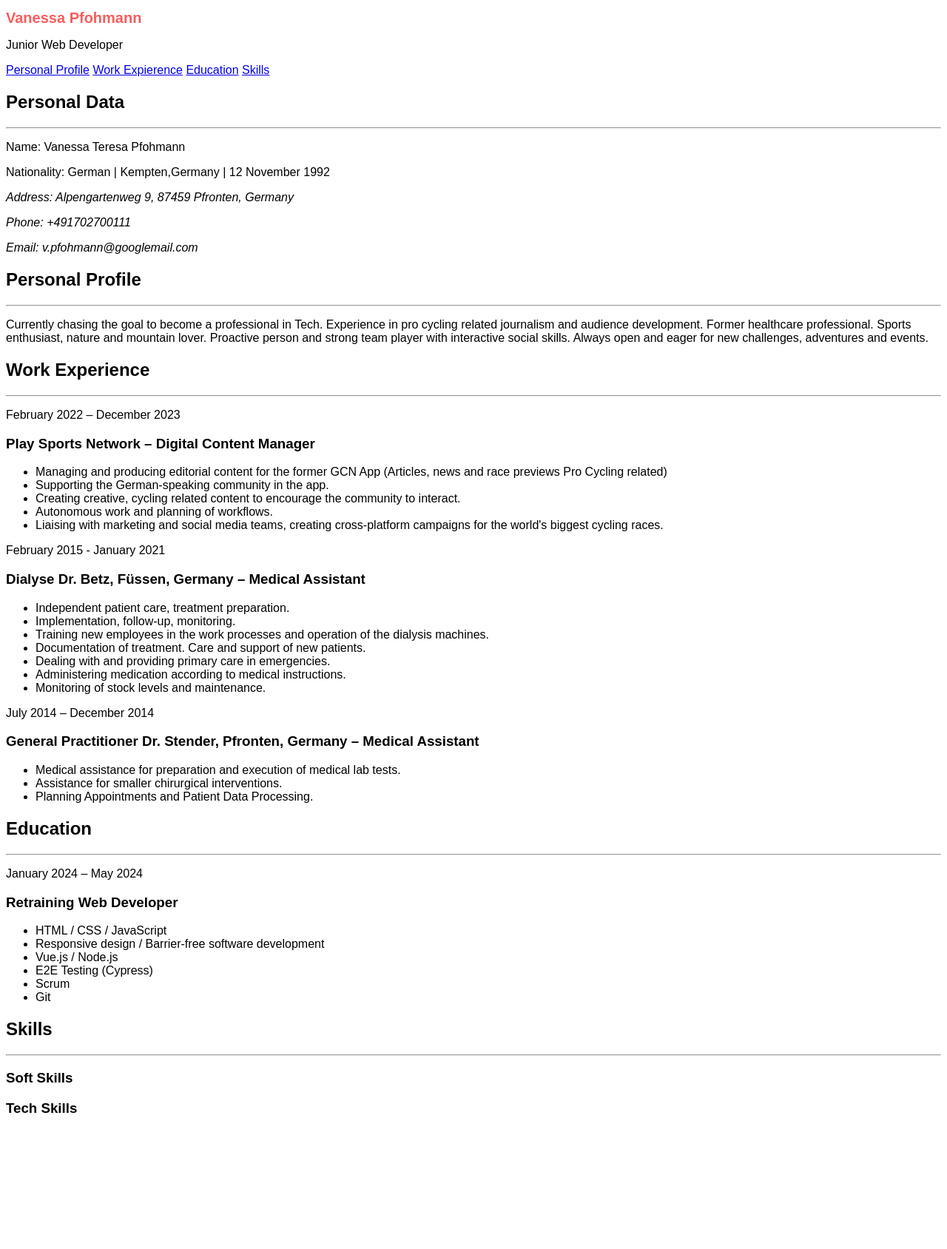
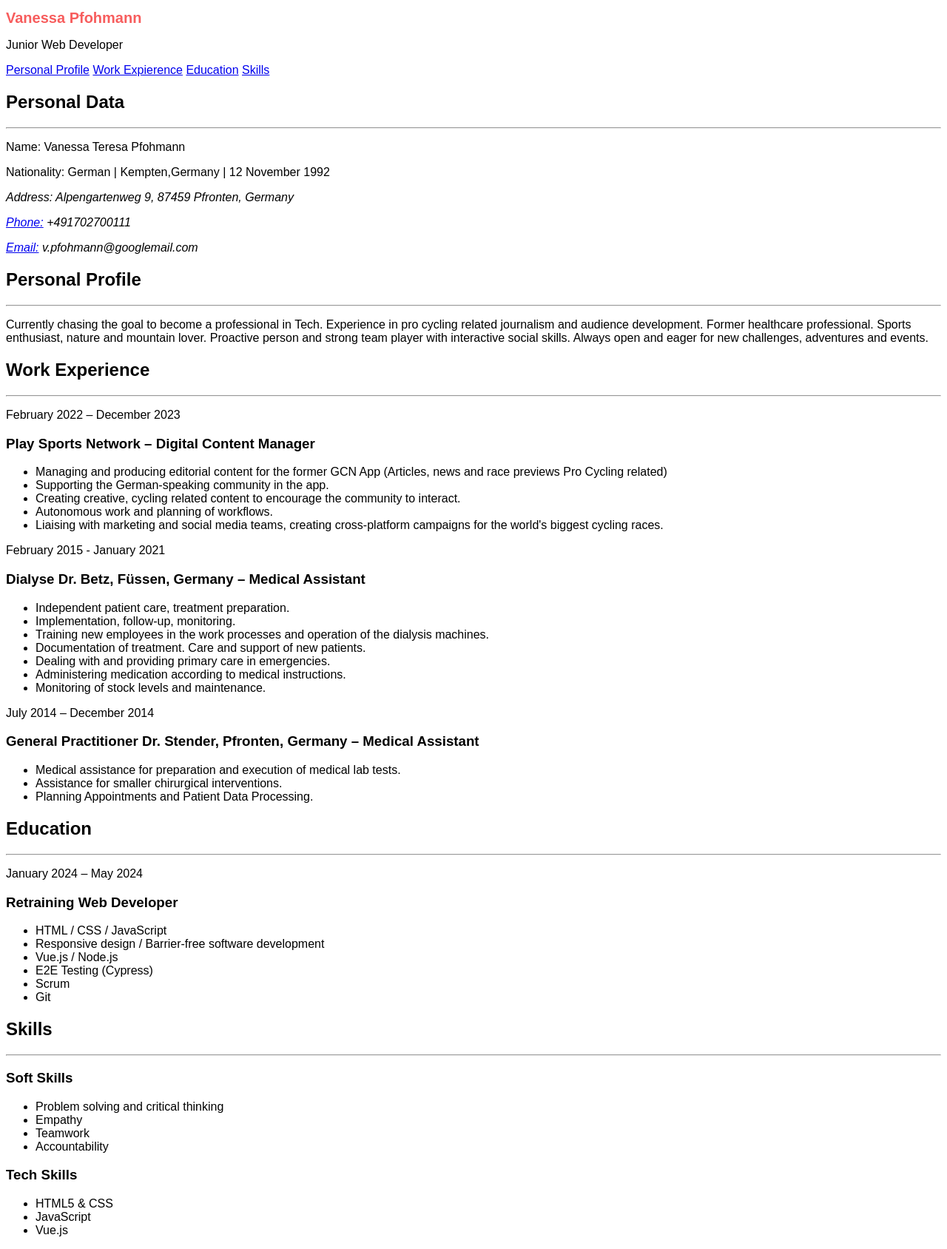
Before and after one commit to alpenkind/CV, a plain HTML site: page index.html in a window 1280 px wide. Shown: the whole page at 74% size. Before the commit the page ends 1527 px from the top, so only its background shows below. Drawn offline with Linux system fonts and the light colour scheme.

Commit message:
fonts integration

```diff
--- a/index.html
+++ b/index.html
@@ -8,10 +8,14 @@
     <meta name="viewport" content="width=device-width, initial-scale=1.0" />
     <title>CV</title>
     <link rel="stylesheet" href="style.css" />
+    <link rel="preconnect" href="https://fonts.googleapis.com">
+    <link rel="preconnect" href="https://fonts.gstatic.com" crossorigin>
+    <link href="https://fonts.googleapis.com/css2?family=Roboto&display=swap" rel="stylesheet">
+
 </head>
 
 <body>
-    <header>
+    <header class="top">
         <h1>Vanessa Pfohmann</h1>
         <p>Junior Web Developer</p>
         <nav>
@@ -37,8 +41,9 @@
                     <span class="first">Address:</span> Alpengartenweg 9, 87459 Pfronten,
                     Germany
                 </p>
-                <p><span class="first">Phone:</span> +491702700111</p>
-                <p><span class="first">Email:</span> v.pfohmann@googlemail.com</p>
+                <p><a href="tel:+491702700111"><span class="first">Phone:</span></a> +491702700111</p>
+                <p><a href="mailto:v.pfohmann@googlemail.com"><span class="first">Email:</span></a>
+                    v.pfohmann@googlemail.com</p>
             </address>
         </article>
         <!--End Personal Data Section-->
@@ -165,9 +170,20 @@
             <hr />
             <section>
                 <h3>Soft Skills</h3>
+                <ul>
+                    <li>Problem solving and critical thinking</li>
+                    <li>Empathy</li>
+                    <li>Teamwork</li>
+                    <li>Accountability</li>
+                </ul>
             </section>
             <section>
                 <h3>Tech Skills</h3>
+                <ul>
+                    <li>HTML5 & CSS</li>
+                    <li>JavaScript</li>
+                    <li>Vue.js</li>
+                </ul>
             </section>
         </article>
         <!--End Skills Section-->
```
